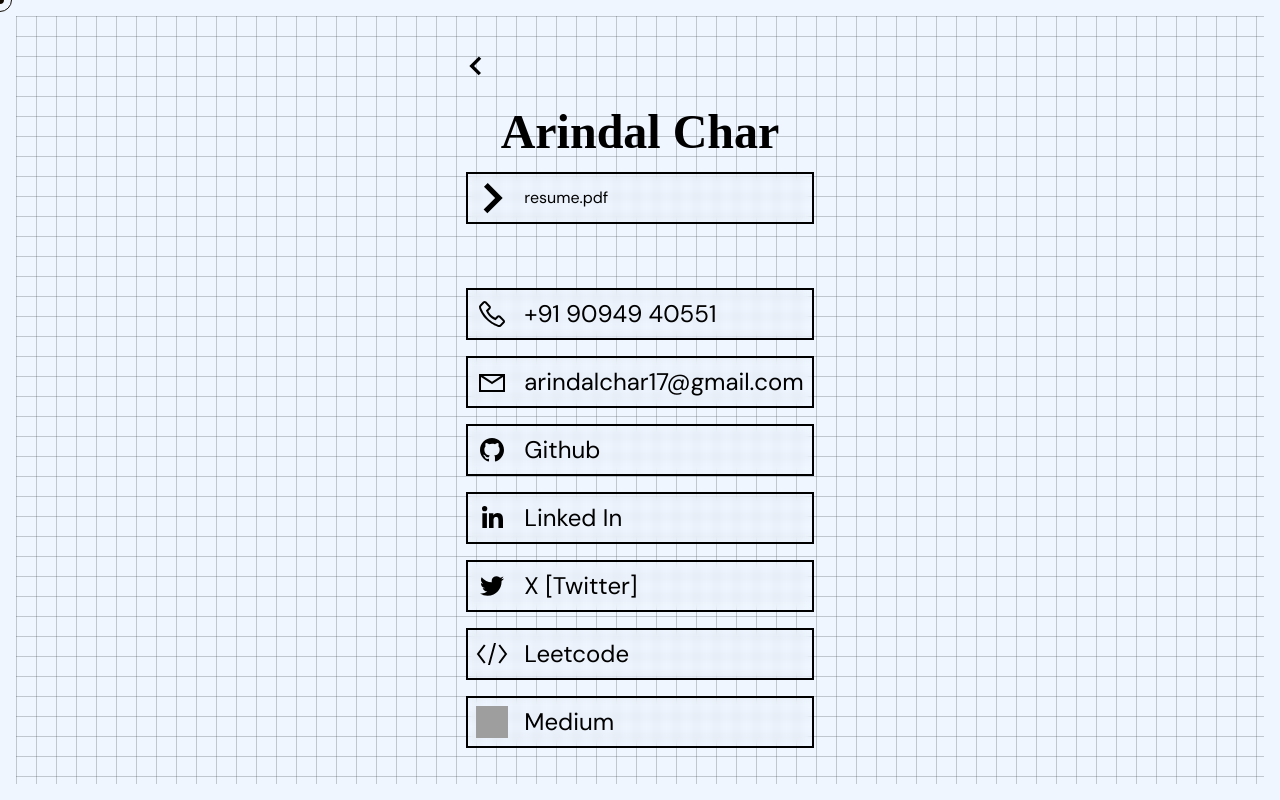
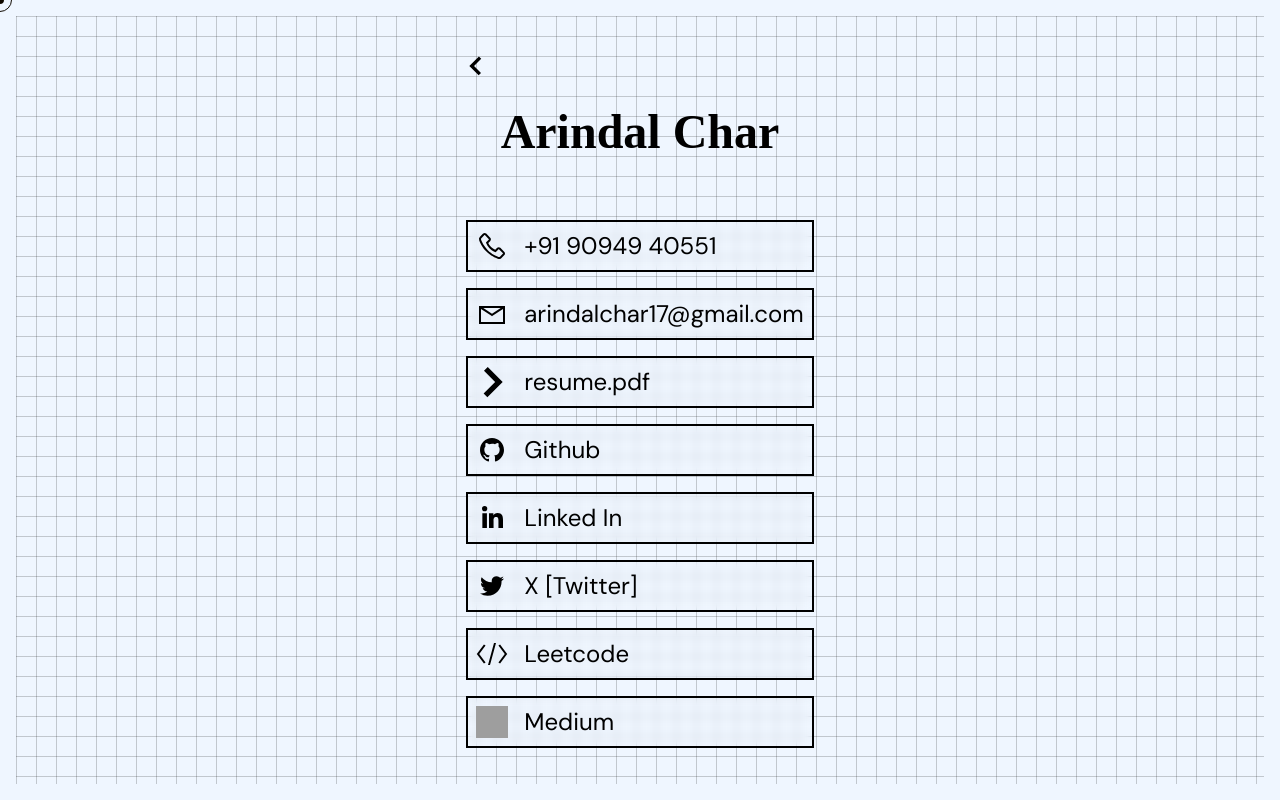
Before and after one commit to arindal1/arindal-char-portfolio, a React (Vite) app: page /res in a window 1280 px wide. Built offline with nearby package versions, Linux system fonts and the light colour scheme; grey boxes are pictures that could not be loaded; a web font is replaced by a local one.

Commit message:
Restore resume link in Res.jsx

```diff
--- a/src/pages/Res.jsx
+++ b/src/pages/Res.jsx
@@ -28,12 +28,6 @@ function Res() {
 
             {/* 1st */}
 
-            <a href="https://drive.google.com/file/d/1N5Buj4-iPqbWhLXHJJ-rZDlah2V2oeUo/view?usp=sharing" target="_blank">
-                  <div className="bg-[#ffffff00] backdrop-blur-xs border-2 flex gap-4 mt-[1rem] items-center p-2 hover:bg-slate-900 hover:text-blue-50 transition-all ease-in-out duration-300 hover:cursor-pointer">
-                    <Back width="2rem" height="2rem" className="rotate-180" />
-                    <p>resume.pdf</p>
-                  </div>
-                </a>
             <div className="mt-[4rem] text-2xl">
               <div className="bg-[#ffffff00] backdrop-blur-xs border-2 flex gap-4 items-center p-2 hover:bg-slate-900 hover:text-blue-50 transition-all ease-in-out duration-300">
                 <Phone width="2rem" height="2rem" />
@@ -45,6 +39,12 @@ function Res() {
                   <p>arindalchar17@gmail.com</p>
                 </div>
               </a>
+              <a href="https://drive.google.com/file/d/1N5Buj4-iPqbWhLXHJJ-rZDlah2V2oeUo/view?usp=sharing" target="_blank">
+                  <div className="bg-[#ffffff00] backdrop-blur-xs border-2 flex gap-4 mt-[1rem] items-center p-2 hover:bg-slate-900 hover:text-blue-50 transition-all ease-in-out duration-300 hover:cursor-pointer">
+                    <Back width="2rem" height="2rem" className="rotate-180" />
+                    <p>resume.pdf</p>
+                  </div>
+                </a>
                 <a href="https://github.com/arindal1" target="_blank">
                   <div className="bg-[#ffffff00] backdrop-blur-xs border-2 flex gap-4 mt-[1rem] items-center p-2 hover:bg-slate-900 hover:text-blue-50 transition-all ease-in-out duration-300 hover:cursor-pointer">
                     <Github width="2rem" height="2rem" />
```
